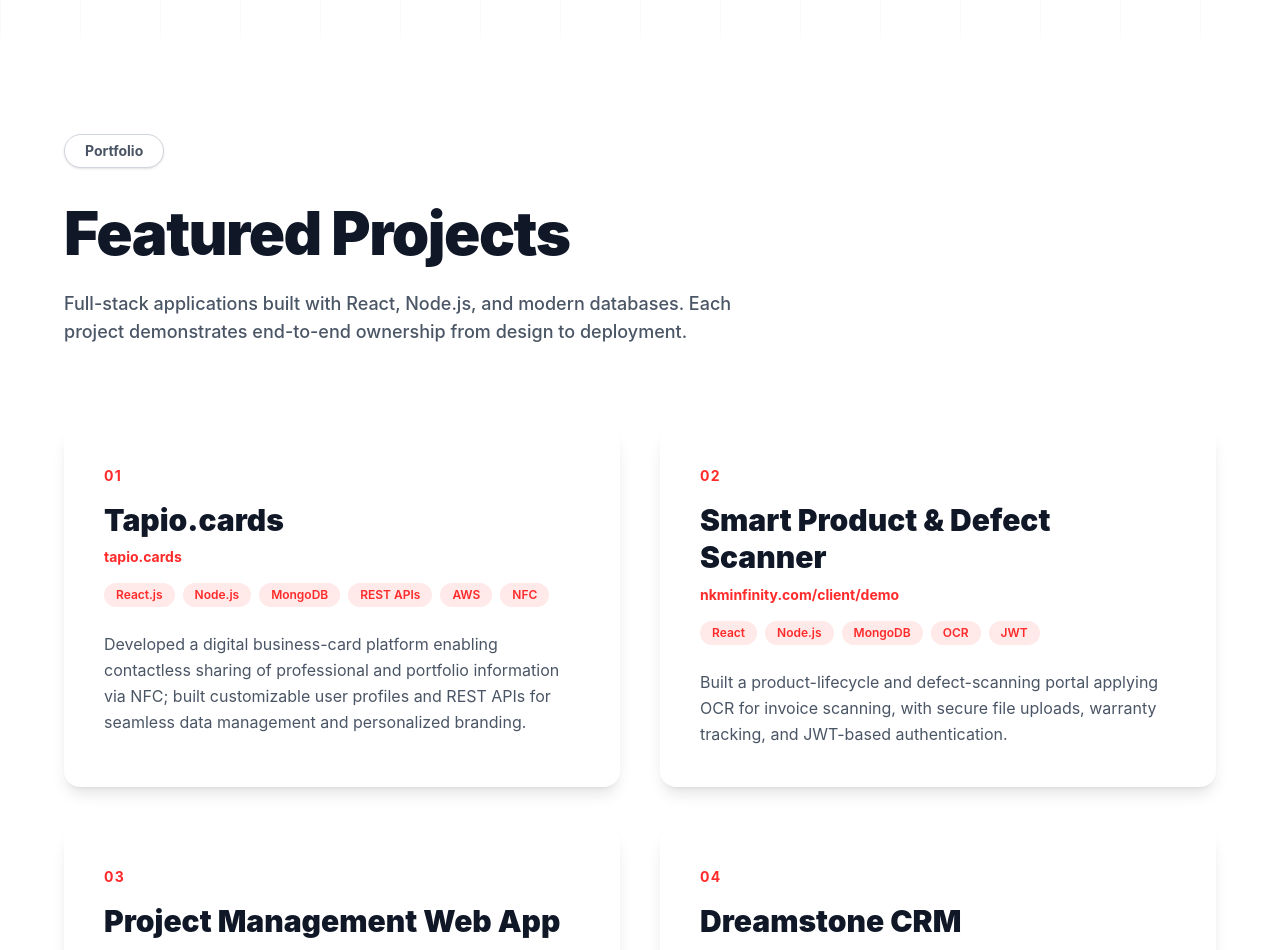
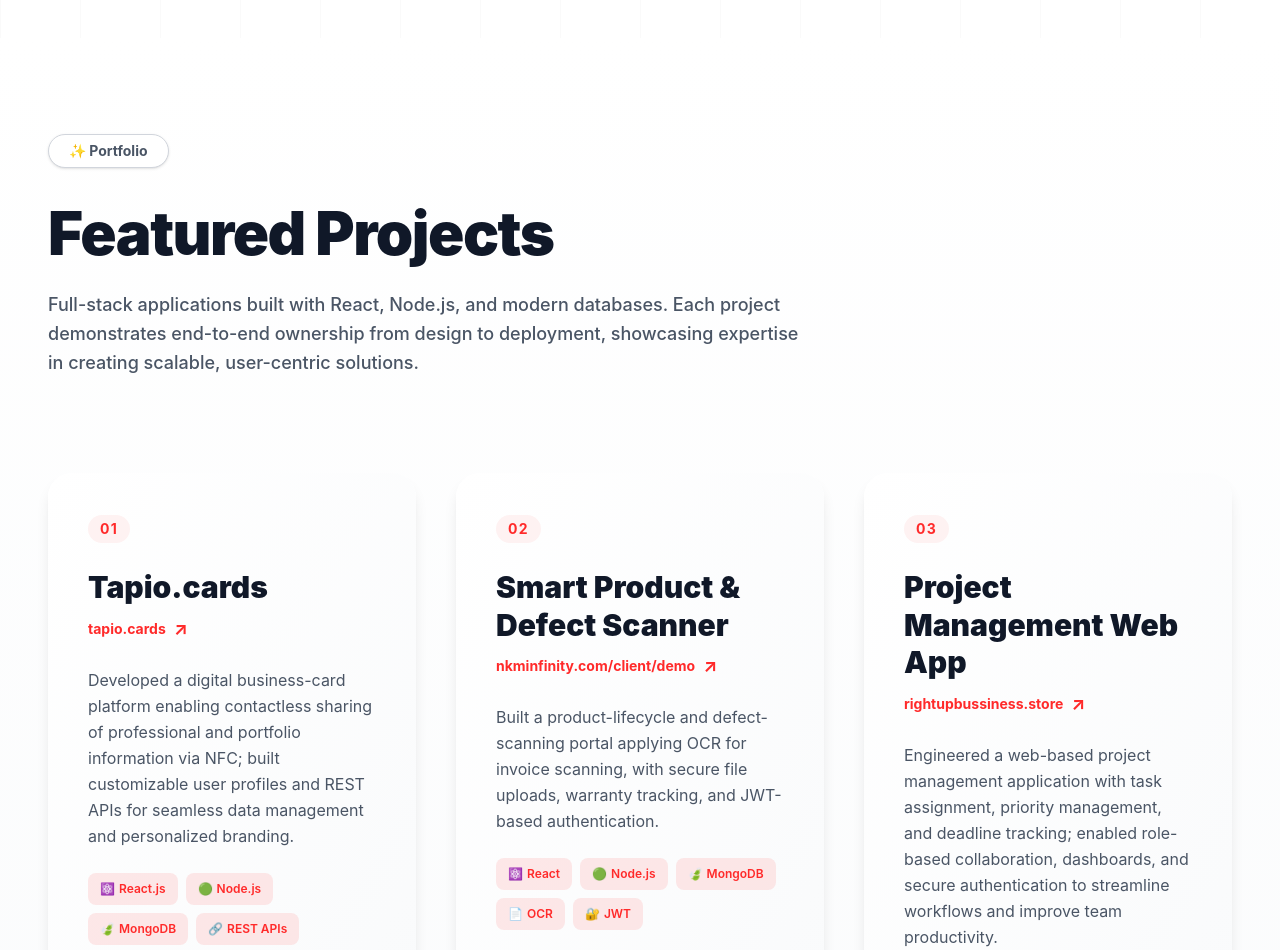
Before and after one commit to SnehaS-14/SnehaPortfortlio, a React (Vite) app: page / in a window 1280 px wide. Shown: the part 2960-3910 px from the top of the page. Built offline with nearby package versions, Linux system fonts and the light colour scheme.

Commit message:
Redesign Projects section with interactive cards, modal details, and add Dreamstone.space

```diff
--- a/src/components/Projects.jsx
+++ b/src/components/Projects.jsx
@@ -1,51 +1,112 @@
-import React from 'react';
+import React, { useState } from 'react';
+import { motion } from 'framer-motion';
 
-const ProjectCard = ({ number, title, link, tech, description }) => {
+const ProjectCard = ({ project, onClick }) => {
+  const [isHovered, setIsHovered] = useState(false);
+
+  const techIcons = {
+    'React': '⚛️',
+    'React.js': '⚛️',
+    'Node.js': '🟢',
+    'Node': '🟢',
+    'MongoDB': '🍃',
+    'MySQL': '🗄️',
+    'Express.js': '⚡',
+    'Express': '⚡',
+    'AWS': '☁️',
+    'REST APIs': '🔗',
+    'JWT': '🔐',
+    'NFC': '📡',
+    'OCR': '📄',
+    'Stripe': '💳',
+    'Payment Gateway': '💰',
+    'Google Maps API': '📍'
+  };
+
   return (
+    <motion.div
+      whileHover={{ y: -8, boxShadow: '0 20px 40px rgba(255,42,42,0.2)' }}
+      onClick={onClick}
+      onMouseEnter={() => setIsHovered(true)}
+      onMouseLeave={() => setIsHovered(false)}
+      className="cursor-pointer group"
+    >
       <div
         data-aos="fade-up"
-      className="bg-white rounded-2xl p-8 md:p-10 shadow-lg hover:shadow-2xl transition-shadow duration-300 flex flex-col h-full"
+        className="relative bg-gradient-to-br from-white to-gray-50 rounded-3xl p-8 md:p-10 shadow-lg hover:shadow-2xl transition-all duration-300 flex flex-col h-full overflow-hidden"
       >
-      <div className="flex items-start justify-between mb-4">
-        <span className="text-[#ff2a2a] text-sm font-bold tracking-widest uppercase">
-          0{number}
+        {/* Background gradient on hover */}
+        <div
+          className={`absolute inset-0 bg-gradient-to-br from-[#ff2a2a]/5 to-transparent opacity-0 transition-opacity duration-300 ${
+            isHovered ? 'opacity-100' : ''
+          }`}
+        />
+
+        {/* Content */}
+        <div className="relative z-10">
+          {/* Number and Icon */}
+          <div className="flex items-center justify-between mb-6">
+            <span className="text-[#ff2a2a] text-sm font-bold tracking-widest uppercase bg-red-50 px-3 py-1 rounded-full">
+              0{project.number}
+            </span>
+            <span className="text-2xl opacity-0 group-hover:opacity-100 transition-opacity duration-300">
+              ↗️
             </span>
           </div>
 
-      <h3 className="text-2xl md:text-3xl font-black text-gray-900 mb-2 leading-tight">
-        {title}
+          {/* Title */}
+          <h3 className="text-2xl md:text-3xl font-black text-gray-900 mb-2 leading-tight group-hover:text-[#ff2a2a] transition-colors duration-300">
+            {project.title}
           </h3>
 
-      {link && (
+          {/* Link */}
+          {project.link && (
             <a
-          href={`https://${link}`}
+              href={`https://${project.link}`}
               target="_blank"
               rel="noopener noreferrer"
-          className="text-[#ff2a2a] text-sm font-bold mb-4 hover:underline"
+              onClick={(e) => e.stopPropagation()}
+              className="text-[#ff2a2a] text-sm font-bold mb-6 hover:underline inline-flex items-center gap-2"
             >
-          {link}
+              {project.link}
+              <span className="text-lg">↗</span>
             </a>
           )}
 
-      <div className="flex flex-wrap gap-2 mb-6">
-        {tech.map((item, idx) => (
-          <span
+          {/* Description */}
+          <p className="text-gray-600 text-sm md:text-base leading-relaxed mb-6 flex-grow">
+            {project.description}
+          </p>
+
+          {/* Tech Stack */}
+          <div className="flex flex-wrap gap-2">
+            {project.tech.map((item, idx) => (
+              <motion.span
                 key={idx}
-            className="px-3 py-1 bg-[#ff2a2a]/10 text-[#ff2a2a] text-xs font-semibold rounded-full"
+                whileHover={{ scale: 1.1 }}
+                className="px-3 py-2 bg-[#ff2a2a]/10 text-[#ff2a2a] text-xs font-semibold rounded-lg hover:bg-[#ff2a2a]/20 transition-all duration-300 flex items-center gap-1"
               >
+                <span>{techIcons[item] || '⚙️'}</span>
                 {item}
-          </span>
+              </motion.span>
             ))}
           </div>
+        </div>
 
-      <p className="text-gray-600 text-sm md:text-base leading-relaxed flex-grow">
-        {description}
-      </p>
+        {/* Accent line */}
+        <div
+          className={`absolute bottom-0 left-0 h-1 bg-gradient-to-r from-[#ff2a2a] to-transparent transition-all duration-300 ${
+            isHovered ? 'w-full' : 'w-0'
+          }`}
+        />
       </div>
+    </motion.div>
   );
 };
 
 const Projects = () => {
+  const [selectedProject, setSelectedProject] = useState(null);
+
   const projects = [
     {
       number: 1,
@@ -80,6 +141,14 @@ const Projects = () => {
     },
     {
       number: 5,
+      title: "Dreamstone Space",
+      subtitle: "Collaborative Workspace Platform",
+      link: "dreamstone.space",
+      tech: ["React", "Node.js", "MongoDB", "WebSocket", "AWS"],
+      description: "Created a collaborative workspace platform enabling real-time team communication, file sharing, project tracking, and video conferencing with intuitive UI and seamless integration."
+    },
+    {
+      number: 6,
       title: "AppUp",
       subtitle: "Mobile App Platform",
       link: "appup.ai",
@@ -87,7 +156,7 @@ const Projects = () => {
       description: "Developed a comprehensive mobile application platform enabling developers to create, manage, and deploy mobile applications with real-time analytics, user management, and cloud infrastructure integration."
     },
     {
-      number: 6,
+      number: 7,
       title: "GameFox Clothing",
       subtitle: "E-commerce Platform",
       link: "www.gamefoxclothing.com/shop/home",
@@ -95,7 +164,7 @@ const Projects = () => {
       description: "Built a full-featured e-commerce platform for clothing retail with product catalog management, shopping cart, secure payment processing, inventory tracking, and order management system."
     },
     {
-      number: 7,
+      number: 8,
       title: "MyFruitBowl",
       subtitle: "Food Delivery Service",
       link: "myfruitbowl.in",
@@ -103,21 +172,21 @@ const Projects = () => {
       description: "Developed a food delivery platform with real-time order tracking, dynamic pricing, vendor management, customer reviews, and integrated payment solutions for fresh produce and food items."
     },
     {
-      number: 8,
+      number: 9,
       title: "BatGulf",
       link: "batgulf.com",
       tech: ["React", "Node.js", "REST APIs", "MySQL", "AWS"],
       description: "Created a responsive business website with content management, service showcase, client portfolio, contact forms, and analytics integration for seamless client engagement and lead generation."
     },
     {
-      number: 9,
+      number: 10,
       title: "ThirdBorn",
       link: "thirdborn.in",
       tech: ["React", "Node.js", "MongoDB", "Payment Integration", "AWS"],
       description: "Built a feature-rich e-commerce and service platform with product/service listings, secure checkout, user authentication, order management, and customer support integration."
     },
     {
-      number: 10,
+      number: 11,
       title: "RightUpNext Innovations",
       subtitle: "Software Development Company",
       link: "rightupnextinnovations.com",
@@ -127,35 +196,112 @@ const Projects = () => {
   ];
 
   return (
-    <section id="projects" className="bg-white pt-24 pb-32 px-6 md:px-12 w-full font-sans">
-      <div className="max-w-6xl mx-auto">
+    <section id="projects" className="bg-gradient-to-b from-white via-gray-50 to-white pt-24 pb-32 px-6 md:px-12 w-full font-sans">
+      <div className="max-w-7xl mx-auto">
         {/* Section Header */}
-        <div data-aos="fade-up" className="mb-16 md:mb-20">
-          <div className="inline-block border border-gray-300 rounded-full px-5 py-1.5 text-sm text-gray-600 font-bold mb-8 shadow-sm bg-white">
-            Portfolio
+        <div data-aos="fade-up" className="mb-20 md:mb-24">
+          <div className="inline-block border border-gray-300 rounded-full px-5 py-1.5 text-sm text-gray-600 font-bold mb-8 shadow-sm bg-white hover:shadow-md transition-all">
+            ✨ Portfolio
           </div>
           <h2 className="text-4xl md:text-6xl font-black text-gray-900 leading-[1.1] mb-6 tracking-tight">
             Featured Projects
           </h2>
-          <p className="text-gray-600 text-base md:text-lg max-w-2xl font-medium">
-            Full-stack applications built with React, Node.js, and modern databases. Each project demonstrates end-to-end ownership from design to deployment.
+          <p className="text-gray-600 text-base md:text-lg max-w-3xl font-medium leading-relaxed">
+            Full-stack applications built with React, Node.js, and modern databases. Each project demonstrates end-to-end ownership from design to deployment, showcasing expertise in creating scalable, user-centric solutions.
           </p>
         </div>
 
         {/* Projects Grid */}
-        <div className="grid grid-cols-1 md:grid-cols-2 gap-8 md:gap-10">
+        <div className="grid grid-cols-1 md:grid-cols-2 lg:grid-cols-3 gap-8 md:gap-10">
           {projects.map((project) => (
             <ProjectCard
               key={project.number}
-              number={project.number}
-              title={project.title}
-              link={project.link}
-              tech={project.tech}
-              description={project.description}
+              project={project}
+              onClick={() => setSelectedProject(project)}
             />
           ))}
         </div>
       </div>
+
+      {/* Project Detail Modal */}
+      {selectedProject && (
+        <motion.div
+          initial={{ opacity: 0 }}
+          animate={{ opacity: 1 }}
+          exit={{ opacity: 0 }}
+          onClick={() => setSelectedProject(null)}
+          className="fixed inset-0 bg-black/50 backdrop-blur-sm z-50 flex items-center justify-center p-4"
+        >
+          <motion.div
+            initial={{ scale: 0.9, y: 20 }}
+            animate={{ scale: 1, y: 0 }}
+            exit={{ scale: 0.9, y: 20 }}
+            onClick={(e) => e.stopPropagation()}
+            className="bg-white rounded-3xl max-w-2xl w-full max-h-[90vh] overflow-y-auto p-8 md:p-12 shadow-2xl"
+          >
+            {/* Close Button */}
+            <button
+              onClick={() => setSelectedProject(null)}
+              className="absolute top-6 right-6 text-gray-400 hover:text-gray-600 transition-colors"
+            >
+              <svg className="w-6 h-6" fill="none" stroke="currentColor" viewBox="0 0 24 24">
+                <path strokeLinecap="round" strokeLinejoin="round" strokeWidth={2} d="M6 18L18 6M6 6l12 12" />
+              </svg>
+            </button>
+
+            {/* Modal Content */}
+            <div className="mb-6">
+              <span className="text-[#ff2a2a] text-sm font-bold tracking-widest uppercase bg-red-50 px-3 py-1 rounded-full">
+                Project 0{selectedProject.number}
+              </span>
+            </div>
+
+            <h2 className="text-4xl md:text-5xl font-black text-gray-900 mb-4">
+              {selectedProject.title}
+            </h2>
+
+            {selectedProject.subtitle && (
+              <p className="text-gray-500 text-lg mb-6">{selectedProject.subtitle}</p>
+            )}
+
+            <p className="text-gray-700 text-lg leading-relaxed mb-8">
+              {selectedProject.description}
+            </p>
+
+            {/* Tech Stack */}
+            <div className="mb-8">
+              <h3 className="text-sm font-bold text-gray-900 uppercase tracking-widest mb-4">
+                Tech Stack
+              </h3>
+              <div className="flex flex-wrap gap-3">
+                {selectedProject.tech.map((tech, idx) => (
+                  <span
+                    key={idx}
+                    className="px-4 py-2 bg-gray-100 text-gray-900 font-semibold rounded-lg hover:bg-[#ff2a2a] hover:text-white transition-all"
+                  >
+                    {tech}
+                  </span>
+                ))}
+              </div>
+            </div>
+
+            {/* Visit Button */}
+            {selectedProject.link && (
+              <a
+                href={`https://${selectedProject.link}`}
+                target="_blank"
+                rel="noopener noreferrer"
+                className="inline-flex items-center gap-2 px-8 py-4 bg-[#ff2a2a] text-white font-bold rounded-full hover:bg-red-600 transition-all transform hover:scale-105 shadow-lg"
+              >
+                Visit Project
+                <svg className="w-5 h-5" fill="none" stroke="currentColor" viewBox="0 0 24 24">
+                  <path strokeLinecap="round" strokeLinejoin="round" strokeWidth={2} d="M13 7l5 5m0 0l-5 5m5-5H6" />
+                </svg>
+              </a>
+            )}
+          </motion.div>
+        </motion.div>
+      )}
     </section>
   );
 };
```
Lines whose indentation alone changed are shown as unchanged.
